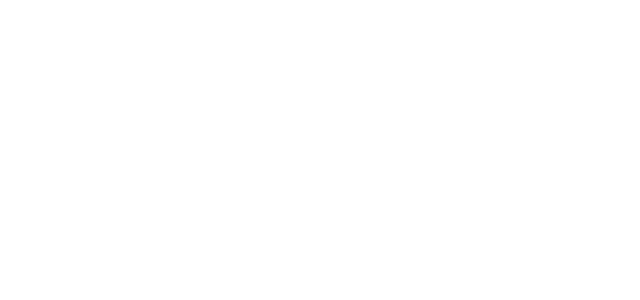
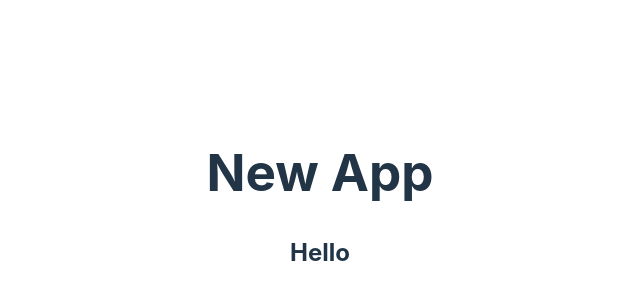
Before and after one commit to Rasluka/exercises-in-sandbox, a React (Vite) app: page / in a window 1280 px wide. Shown: the part 200-500 px from the top of the page, without its empty margins (320-960 px from the left). Built offline with nearby package versions, Linux system fonts and the light colour scheme.

Commit message:
removing stuff

```diff
--- a/src/App.jsx
+++ b/src/App.jsx
@@ -1,7 +1,13 @@
 import './App.css';
 
 function App() {
-  return <></>;
+  return (
+    <>
+      <h1>New App</h1>
+
+      <h2>Hello</h2>
+    </>
+  );
 }
 
 export default App;
```
